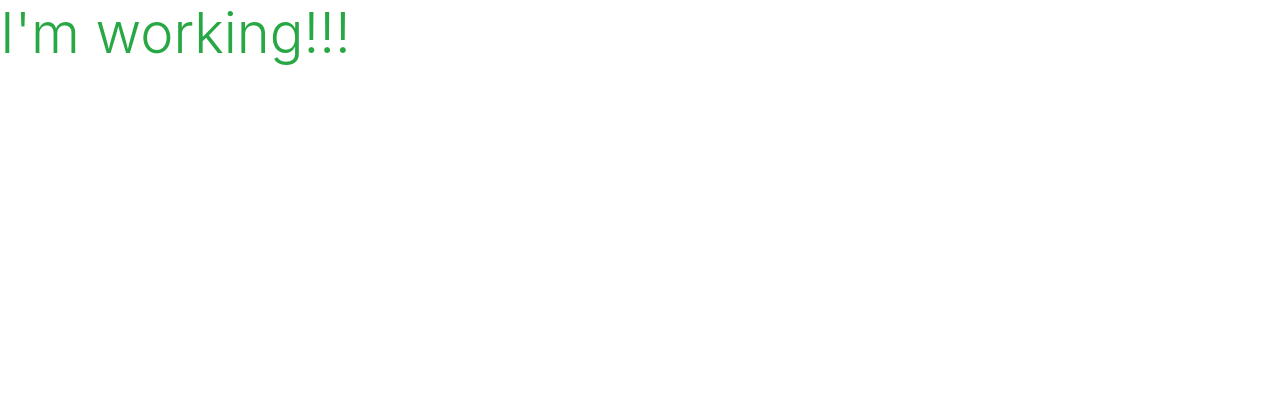
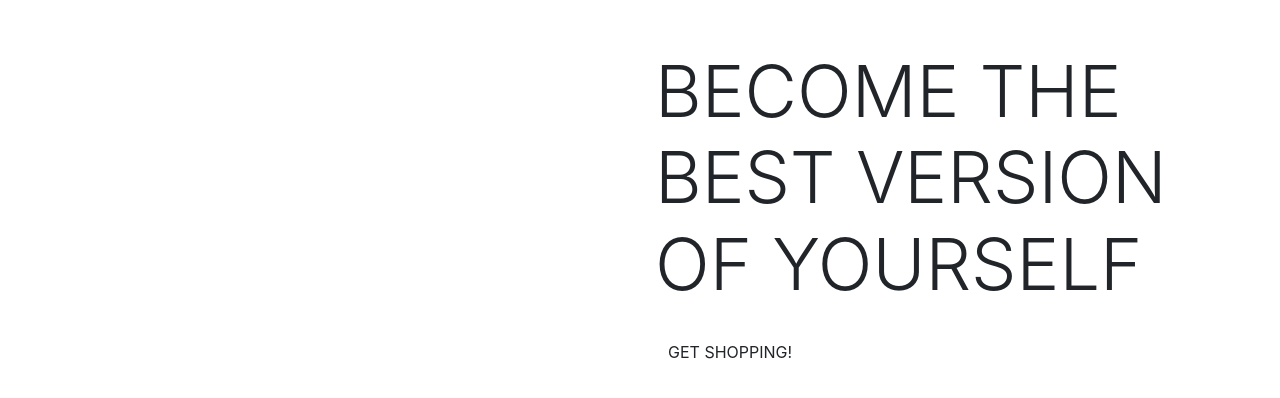
Before and after one commit to Code-Institute-Submissions/MarkReddy87-ReddyFitFast_MayResub, a Django app: page / in a window 1280 px wide. Shown: the top 398 px of the page. Run offline with Django 3.2, Linux system fonts and the light colour scheme.

Commit message:
Added home page content

```diff
--- a/home/templates/home/index.html
+++ b/home/templates/home/index.html
@@ -1,6 +1,28 @@
 {% extends "base.html" %}
 {% load static %}
 
+{% block page_header %}
+    <div class="container header-container">
+        <div class="row">
+            <div class="col"></div>
+        </div>
+    </div>
+{% endblock %}
+
+
 {% block content %}
-    <h1 class="display-4 text-success">I'm working!!!</h1>
+    <div class="container h-100">
+        <div class="row h-100">
+            <div class="col-6 offset-md-6 mt-5">
+                <h1 class="display-3 logo-font text-uppercase">
+                    Become the best version of yourself
+                </h1>
+                <div class="my-4">
+                    <h3>
+                        <a href="" class="btn bt-lg rounded-pill get-shopping-btn py-2 text-uppercase">Get Shopping!</a>
+                    </h3>
+                </div>
+            </div>
+        </div>
+    </div>
 {% endblock %}
```
